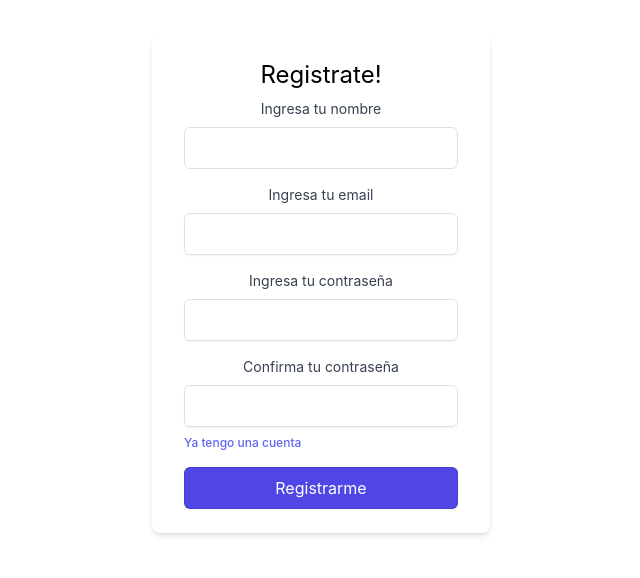
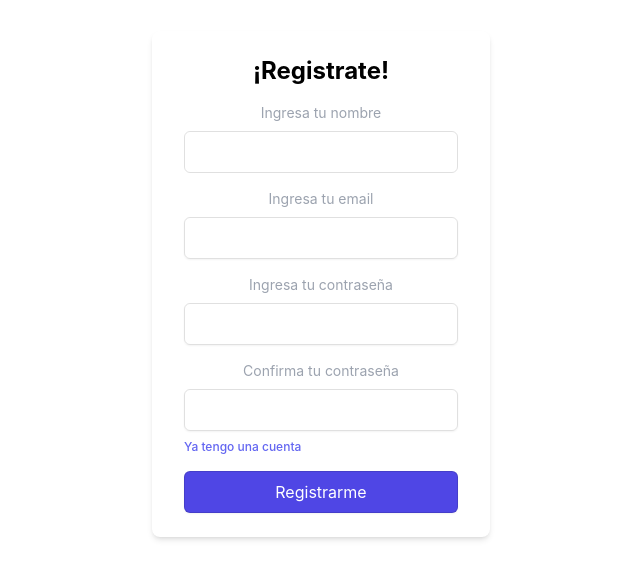
Before and after one commit to Luis-444/course-app-front, a Vue app: page /register in a window 1280 px wide. Shown: the part 116-694 px from the top of the page, without its empty margins (319-959 px from the left). Built offline with nearby package versions, Linux system fonts and the light colour scheme.

Commit message:
cambios a estilos

```diff
--- a/src/componets/Navbar.vue
+++ b/src/componets/Navbar.vue
@@ -1,20 +1,12 @@
-<script lang="">
-    import Vue from 'vue';
-    import Component from 'vue-class-component';
+<script lang="ts" setup>
     // Decorador de clase para indicar que esta clase es un componente de Vue
-    @Component
-    export default class Navbar extends Vue {
-        logout() {
-            this.$emit('logout');
-        }
-    }
 </script>
 
 <template>
     <nav x-data="{ open: false }"  class="flex h-auto w-auto bg-white shadow-lg rounded-lg justify-between
       md:h-16">
       <div class="flex w-full justify-between ">
-          <div :class="open ? 'hidden':'flex'"
+          <div
           class="flex px-6 w-1/2 items-center font-semibold
           md:w-1/5 md:px-1 md:flex md:items-center md:justify-center"
           x-transition:enter="transition ease-out duration-300">
@@ -27,7 +19,7 @@
           md:hidden">
               <div class="flex flex-col items-center justify-center gap-2">
                   <a href="">Home</a>
-                  <button @click="logout">Logout</button>
+                  <button>Logout</button>
               </div>
           </div>
           <div class="hidden w-3/5 items-center justify-evenly font-semibold
@@ -44,12 +36,12 @@
           </div>
           <button class="text-gray-500 w-10 h-10 relative focus:outline-none bg-white
                           md:hidden
-                        " @click="open = !open">
+                        ">
               <span class="sr-only">Open main menu</span>
               <div class="block w-5 absolute left-1/2 top-1/2   transform  -translate-x-1/2 -translate-y-1/2">
-                  <span aria-hidden="true" class="block absolute h-0.5 w-5 bg-current transform transition duration-500 ease-in-out" :class="{'rotate-45': open,' -translate-y-1.5': !open }"></span>
-                  <span aria-hidden="true" class="block absolute  h-0.5 w-5 bg-current   transform transition duration-500 ease-in-out" :class="{'opacity-0': open } "></span>
-                  <span aria-hidden="true" class="block absolute  h-0.5 w-5 bg-current transform  transition duration-500 ease-in-out" :class="{'-rotate-45': open, ' translate-y-1.5': !open}"></span>
+                  <span aria-hidden="true" class="block absolute h-0.5 w-5 bg-current transform transition duration-500 ease-in-out"></span>
+                  <span aria-hidden="true" class="block absolute  h-0.5 w-5 bg-current   transform transition duration-500 ease-in-out" ></span>
+                  <span aria-hidden="true" class="block absolute  h-0.5 w-5 bg-current transform  transition duration-500 ease-in-out" ></span>
               </div>
           </button>
       </div>
--- a/src/pages/Login.vue
+++ b/src/pages/Login.vue
@@ -24,15 +24,15 @@
 <template>
   <div class="max-h-screen flex items-center justify-center w-full">
     <div class="bg-white dark:bg-gray-900 shadow-md rounded-lg px-8 py-6 max-w-md">
-      <h1 class="text-2xl font-bold text-center mb-4 dark:text-gray-200">Welcome Back!</h1>
+      <h1 class="text-2xl font-bold text-center mb-4 dark:text-gray-500">¡Bienvenido de Nuevo!</h1>
       <form action="#" v-on:submit.prevent="login">
         <div class="mb-4">
-          <label for="email" class="block text-sm font-medium text-gray-700 dark:text-gray-300 mb-2">Email Address</label>
-          <input type="email" v-model="user.email" class="shadow-sm rounded-md w-full px-3 py-2 border border-gray-300 focus:outline-none focus:ring-indigo-500 focus:border-indigo-500" placeholder="your@email.com" required>
+          <label for="email" class="block text-sm font-medium text-gray-700 dark:text-gray-400 mb-2">Correo electrónico</label>
+          <input type="email" v-model="user.email" class="shadow-sm rounded-md w-full px-3 py-2 border border-gray-300 focus:outline-none focus:ring-indigo-500 focus:border-indigo-500" placeholder="Email@email.com" required>
         </div>
         <div class="mb-4">
-          <label for="password" class="block text-sm font-medium text-gray-700 dark:text-gray-300 mb-2">Password</label>
-          <input type="password" v-model="user.password" class="shadow-sm rounded-md w-full px-3 py-2 border border-gray-300 focus:outline-none focus:ring-indigo-500 focus:border-indigo-500" placeholder="Enter your password" required>
+          <label for="password" class="block text-sm font-medium text-gray-700 dark:text-gray-400 mb-2">Contraseña</label>
+          <input type="password" v-model="user.password" class="shadow-sm rounded-md w-full px-3 py-2 border border-gray-300 focus:outline-none focus:ring-indigo-500 focus:border-indigo-500" placeholder="Contraseña" required>
         </div>
         <div class="flex items-center justify-between mb-4">
           <a href="/register" class="text-xs text-indigo-500 hover:text-indigo-700 focus:outline-none focus:ring-2 focus:ring-offset-2 focus:ring-indigo-500" >Registrar Cuenta</a>
@@ -41,12 +41,4 @@
       </form>
     </div>
   </div>
-    <!-- <div>
-    <form v-on:submit.prevent="login">
-      <input type="email" v-model="user.email" />
-      <input type="password" v-model="user.password" />
-      <button type="submit">Ingresar</button>
-    </form>
-    {{ user.name }}
-  </div> -->
 </template>
--- a/src/pages/Register.vue
+++ b/src/pages/Register.vue
@@ -24,26 +24,26 @@
 <template>
   <div class="max-h-screen flex items-center justify-center w-full">
     <div class="bg-white shadow-md rounded-lg px-8 py-6 max-w-md">
-      <h1 class="text-2xl dark:text-gray-400">Registrate!</h1>
+      <h1 class="text-2xl font-bold text-center mb-4 dark:text-gray-500">¡Registrate!</h1>
       <form v-on:submit.prevent="register">
         <div class="mb-4 mt-2">
-          <label for="" class="block text-sm text-gray-700 mb-2">Ingresa tu nombre</label>
+          <label for="" class="block text-sm text-gray-400 mb-2">Ingresa tu nombre</label>
           <input type="text" v-model="user.name" class="shadown-sm rounded-md w-full px-3 py-2 border border-gray-300 focus:outline-none" required>
         </div>
         <div class="mb-4">
-          <label for="" class="block text-sm text-gray-700 mb-2">Ingresa tu email</label>
+          <label for="" class="block text-sm text-gray-400 mb-2">Ingresa tu email</label>
           <input type="email" v-model="user.email" class="shadow-sm rounded-md w-full px-3 py-2 border border-gray-300 focus:outline-none" required>
         </div>
         <div class="mb-4">
-          <label for="" class="block text-sm text-gray-700 mb-2">Ingresa tu contraseña</label>
+          <label for="" class="block text-sm text-gray-400 mb-2">Ingresa tu contraseña</label>
           <input type="password" v-model="user.password" class="shadow-sm rounded-md w-full px-3 py-2 border border-gray-300 focus:outline-none" required>
         </div>
         <div class="mb-2">
-          <label for="" class="block text-sm text-gray-700 mb-2">Confirma tu contraseña</label>
+          <label for="" class="block text-sm text-gray-400 mb-2">Confirma tu contraseña</label>
           <input type="password" v-model="user.password_confirmation" class="shadow-sm rounded-md w-full px-3 py-2 border border-gray-300 focus:outline-none" required>
         </div>
         <div class="flex items-center justify-between mb-4">
-          <a href="/login" class="text-xs text-indigo-500 hover:text-indigo-700 focus:outline-none focus:ring-2 focus:ring-offset-2 focus:ring-indigo-500" >Ya tengo una cuenta</a>
+          <a href="/login" class="text-xs text-indigo-500 hover:text-indigo-400 focus:outline-none focus:ring-2 focus:ring-offset-2 focus:ring-indigo-500" >Ya tengo una cuenta</a>
         </div>
         <div>
           <button type="submit" class="w-full justify-center py-2 px-4 border border-transparent rounded-md shadow-sm text-white bg-indigo-600">Registrarme</button>
```
